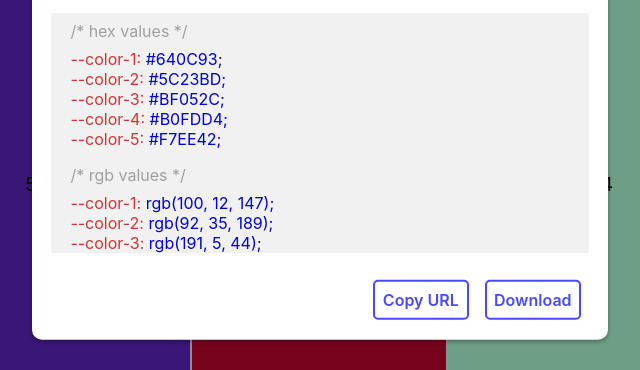
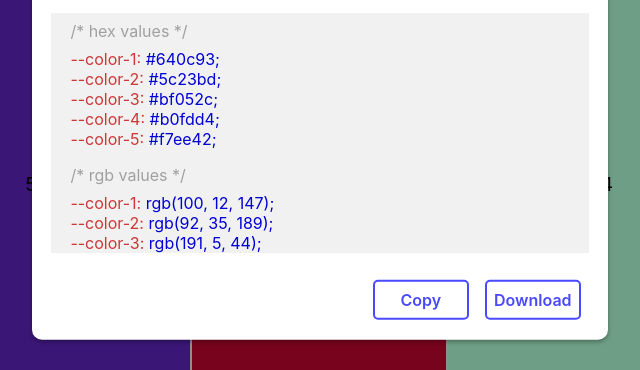
Before and after one commit to iamkk25/color-palette, a plain HTML site: page index.html in a window 1280 px wide. Both pictures are taken after a click on the button "Export". Shown: the part 256-626 px from the top of the page, 320-960 px from the left. Drawn offline with Linux system fonts and the light colour scheme.

Commit message:
Updated some JS/CSS

```diff
--- a/color-palette2.css
+++ b/color-palette2.css
@@ -1,7 +1,7 @@
 :root {
     --padding-1: 1rem;
     --h1: 1.6rem;
-    --nav-height:5rem;
+    --nav-height: 5rem;
 }
 
 * {
@@ -67,7 +67,7 @@ body {
     width: 45%;
 }
 
-button{
+button {
     cursor: pointer;
 }
 
@@ -169,28 +169,28 @@ button{
     padding: 0.5rem var(--padding-1);
 }
 
-.variable-box__container {
+.variable__box-container {
     background-color: rgb(241, 241, 241);
     overflow: auto;
     height: 15rem;
     padding: 0.5rem var(--padding-1);
 }
 
-.all-colors{
+.all-colors {
     margin-bottom: 1rem;
 }
 
-.comment{
+.comment {
     color: rgb(160, 160, 160);
     margin-bottom: 0.5rem;
 }
 
-.color-name{
+.color-name {
     color: #cf3636;
     white-space: pre;
 }
 
-.color-value{
+.color-value {
     color: #0000d4;
 }
 
@@ -206,10 +206,10 @@ button{
 }
 
 @keyframes fade-down {
-    from{
+    from {
         opacity: 0;
     }
-    to{
+    to {
         opacity: 1;
     }
 }
@@ -228,7 +228,7 @@ button{
         height: 2.5rem;
         font-size: 1rem;
     }
-/*
+    /*
     .container {
         display: block;
     } */
@@ -255,17 +255,17 @@ button{
         width: 60%;
     }
 
-    .box-1{
-        padding:  var(--padding-1) var(--padding-1) 0.5rem;
+    .box-1 {
+        padding: var(--padding-1) var(--padding-1) 0.5rem;
     }
 
-    .close{
+    .close {
         font-size: 1.7rem;
     }
 }
 
-@media screen and (min-width:1024px){
-    .btns{
+@media screen and (min-width: 1024px) {
+    .btns {
         width: 20%;
     }
 
@@ -274,7 +274,7 @@ button{
         max-width: 45%;
     }
 
-    .close{
+    .close {
         font-size: 1.9rem;
     }
 }
--- a/color-palette2.js
+++ b/color-palette2.js
@@ -3,16 +3,15 @@ const exportBtn = document.querySelector('.export');
 // const exportSection = document.querySelector('.export-box');
 const backdrop = document.querySelector('.backdrop')
 const colorPalettes = document.querySelectorAll('.color-palette');
-const colorCoords = [0, 1, 2, 3, 4, 5, 6, 7, 8, 9, 'A', 'B', 'C', 'D', 'E', 'F'];
 let colors = [];
 
 function generator() {
-    let hexArr = [];
+    let hexValue = '';
+    const radix = 16
     for (let i = 0; i < 6; i++) {
-        let newRandom = Math.floor(Math.random() * colorCoords.length)
-        hexArr.push(colorCoords[newRandom])
+        let newRandom = Math.floor(Math.random() * radix)
+        hexValue += (newRandom).toString(radix);
     }
-    let hexValue = hexArr.join('');
     return [hexValue, `#${hexValue}`];
 }
 
@@ -29,9 +28,6 @@ function colorGenerator() {
 function toggleDisplay() {
     backdrop.classList.add('backdrop-visible');
 
-    //CREATING VIRTUAL DOM
-    const fragment = document.createDocumentFragment();
-
     const exportDiv = document.createElement('div');
     exportDiv.className = 'export-box';
     exportDiv.innerHTML = `
@@ -41,22 +37,15 @@ function toggleDisplay() {
         </div>
         <div class="box-2">
         <div class="variable-box">
-            <div class="variable-box__container"></div>
+            <div class="variable__box-container"></div>
         </div>
         <div class="btn-box">
-            <button class="btn copy-url">Copy URL</button>
+            <button class="btn copy-text">Copy</button>
             <button class="btn download">Download</button>
         </div>
     `;
-
-    // APPENDING CONTENT TO THE VIRTUAL DOM
-    fragment.append(exportDiv);
-
-    if (!document.body.contains(exportDiv)){
-        // VIRTUAL DOM TO ACTUAL DOM
-        document.body.append(fragment);
-        getColors(exportDiv)
-    }
+    document.body.append(exportDiv);
+    getColors(exportDiv);
 
     function closeModal() {
         backdrop.classList.remove('backdrop-visible');
@@ -67,28 +56,27 @@ function toggleDisplay() {
 
     backdrop.addEventListener('click', closeModal);
     closeBtn.addEventListener('click', closeModal);
+
+    const copyBtn = document.querySelector('.copy-text');
+    copyBtn.addEventListener('click', () => {
+        navigator.clipboard.writeText(document.querySelector('.variable__box-container').textContent).then(() => console.log('COPIED'));
+    })
 }
 
 
 
-function getColors(exportDiv,wantRGBValue = true) {
-    const variableContainer = exportDiv.querySelector('.variable-box__container');
+function getColors(exportDiv, wantRGBValue = true) {
+    const variableContainer = exportDiv.querySelector('.variable__box-container');
+    console.log(variableContainer)
 
     let hexDiv = document.createElement('div');
     hexDiv.className = 'all-colors';
     hexDiv.insertAdjacentHTML('afterbegin', `<p class="comment">/* hex values */</p>`);
 
     colors.forEach((color, idx) => {
-        let p = document.createElement('p');
-        p.className = 'color-name';
-        p.textContent = `--color-${idx + 1}: `;
-
-        let span = document.createElement('span');
-        span.className = 'color-value';
-        span.textContent = `${color};`;
-
-        p.append(span);
-        hexDiv.append(p);
+        hexDiv.innerHTML += `
+            <p class="color-name">--color-${idx + 1}: <span class="color-value">${color};</span></p>
+        `;
     });
     variableContainer.append(hexDiv);
 
@@ -100,17 +88,9 @@ function getColors(exportDiv,wantRGBValue = true) {
         colorPalettes.forEach((colorPalette, idx) => {
             let id = colorPalette.getAttribute('style').lastIndexOf('rgb');
             let value = colorPalette.getAttribute('style').slice(id);
-
-            let p = document.createElement('p');
-            p.className = 'color-name';
-            p.textContent = `--color-${idx + 1}: `;
-
-            let span = document.createElement('span');
-            span.className = 'color-value';
-            span.textContent = value;
-
-            p.append(span);
-            rgbDiv.append(p);
+            rgbDiv.innerHTML += `
+            <p class="color-name">--color-${idx + 1}: <span class="color-value">${value}</span></p>
+        `;
         });
         variableContainer.append(rgbDiv);
     }
```
